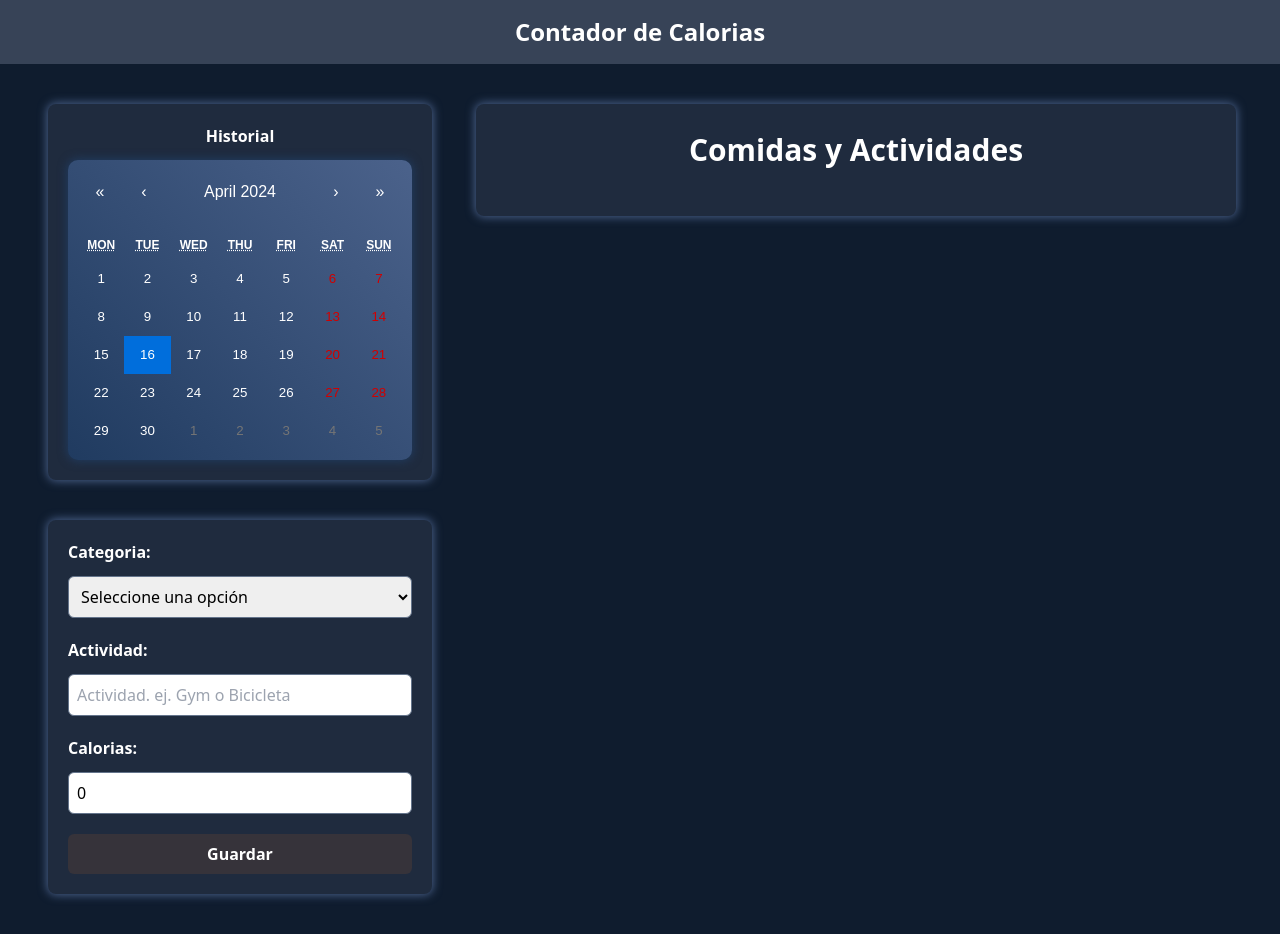
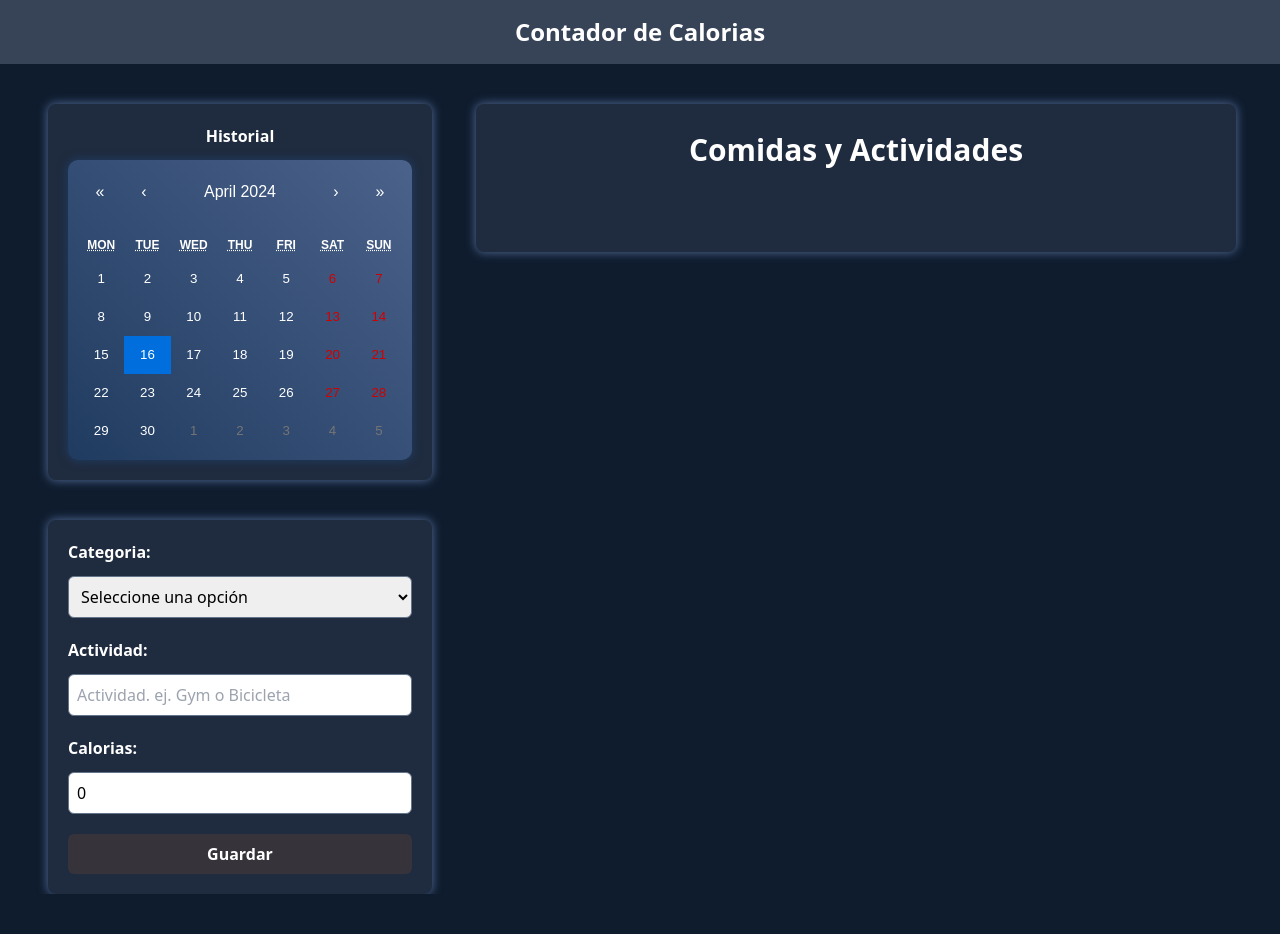
Before and after one commit to juancpdev/calorie-tracker, a React (Vite) app: page / in a window 1280 px wide. After the commit the page ends 894 px from the top, so only its background shows below. Built offline with nearby package versions, Linux system fonts and the light colour scheme; what tailwindcss-animated would draw is missing.

Commit message:
ajustes tarjetas

```diff
--- a/package.json
+++ b/package.json
@@ -10,6 +10,7 @@
     "preview": "vite preview"
   },
   "dependencies": {
+    "@heroicons/react": "^2.1.3",
     "react": "^18.2.0",
     "react-calendar": "^4.8.0",
     "react-dom": "^18.2.0",
--- a/src/App.tsx
+++ b/src/App.tsx
@@ -23,7 +23,7 @@ function App() {
                 <Resume/>
             </section>
 
-            <section className="py-10 mx-5 md:mr-5 md:ml-0 xl:m-0" >
+            <section className="py-10 mx-5 md:mr-5 md:ml-0 xl:m-0 xl:pb-0" >
 
                 <Form
                   dispatch = {dispatch}
@@ -34,7 +34,7 @@ function App() {
           </div>
 
 
-          <section className=" w-full py-10 md:px-5">
+          <section className=" w-full py-10 md:px-5 xl:pb-8">
             <ActivityList
               activities = {state.activities}
             />
--- a/src/components/ActivityList.tsx
+++ b/src/components/ActivityList.tsx
@@ -1,6 +1,7 @@
 import { Activity } from "../types"
 import { categories } from "../data/categories"
 import { useMemo } from "react"
+import { PencilSquareIcon } from '@heroicons/react/24/outline'
 
 type ActivityStateProp = {
     activities : Activity[]
@@ -13,27 +14,34 @@ export default function ActivityList({ activities } : ActivityStateProp) {
     return (
         <>
             <div
-                className=" rounded-lg shadow-custom p-7 mx-6 space-y-5"
+                className=" rounded-lg shadow-custom p-7 mx-6 space-y-14 activity"
                 style={{backgroundColor: "#1F2B3E"}}
             >
                 <h2 className=" text-3xl font-bold text-white text-center">Comidas y Actividades</h2>
 
-                <div className="sm:grid sm:grid-cols-2 lg:grid-cols-3 gap-10">
+                <div className="grid gap-10 sm:grid-cols-2  lg:grid-cols-3 actividades">
+
                     {activities.map( activity => (
-                        <div key={activity.id} className=" px-5 py-10 mt-10 flex justify-between bg-custom-gradient w-full rounded-md mx-auto">
+                        <div key={activity.id} className=" px-5 py-5  flex justify-between gap-1 bg-custom-gradient w-full rounded-md mx-auto">
                             <div className=" text-xl font-bold relative">
-                                <p className={` absolute -top-8 -left-8 px-8 py-2 uppercase text-sm text-white text-neon shadow-md rounded-md ${activity.category === 1 ?  'bg-red-600 ' : 'bg-lime-500' }` }>
+                                <p className={` absolute -top-8 -left-8 px-8 py-2 uppercase text-sm text-white text-neon shadow-md rounded-md ${activity.category === 1 ?  ' shadow-comida ' : 'shadow-ejercicio' }` }>
                                     {categoryName(activity.category)}
                                 </p>
-                                <p className=" mt-5 text-white"> {activity.name}</p>
-                                <p className={`text-4xl font-black ${activity.category === 1 ? 'text-red-600 text-neon ' : 'text-lime-500 text-neon' }`}>
+                                <p className=" mt-5 text-white "> {activity.name}</p>
+                                <p className={`text-2xl font-black ${activity.category === 1 ? 'text-red-600 text-neon ' : 'text-lime-500 text-neon' }`}>
                                     {activity.category === 1 ? "+" :  "-"}
                                         {activity.calories} {" "} Calorias
                                 </p>
                             </div>
-                            <div>
 
+                            <div className="flex gap-5 items-center relative">
+                                <button>
+                                    <PencilSquareIcon
+                                        className="h-7 w-7 text-white absolute -top-4 -right-4 "
+                                    />
+                                </button>
                             </div>
+
                         </div>
                     ))}
                 </div>
--- a/src/index.css
+++ b/src/index.css
@@ -20,3 +20,36 @@ body {
 .text-neon {
     text-shadow: 0 0 2px #000000;
 }
+
+.activity {
+    overflow-y: auto;
+    max-height: 49.3rem;
+
+}
+
+.shadow-comida {
+    background-color: rgba(255, 0, 0, 0.486);
+    box-shadow: 0 0 10px .1px red;
+}
+
+.shadow-ejercicio {
+    background-color: rgba(50, 205, 50, 0.534);
+    box-shadow: 0 0 10px .1px limegreen;
+}
+
+/* Estilos para el scrollbar */
+::-webkit-scrollbar {
+    width: 8px;
+  }
+
+  ::-webkit-scrollbar-thumb {
+    background-color: #acc2ef;
+    border-top-right-radius: 4px;
+    border-bottom-right-radius: 4px;
+  }
+
+  ::-webkit-scrollbar-track {
+    background-color: #09111b; /* Color del track (la parte del fondo) */
+    border-top-right-radius: 4px;
+    border-bottom-right-radius: 4px;
+  }
```
Also changed, not shown: 1 other file (tests, documents, lock files or other folders).
